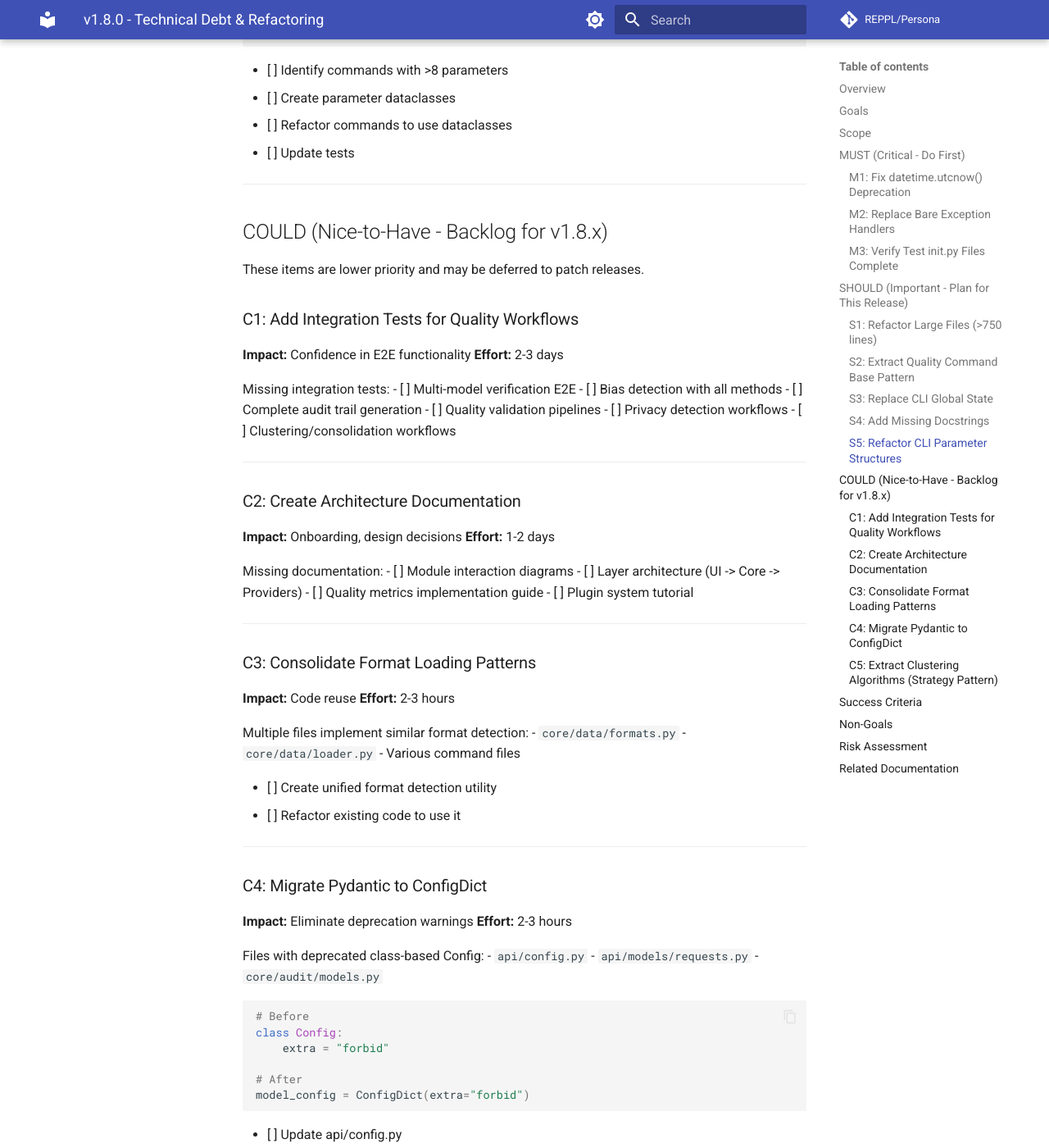
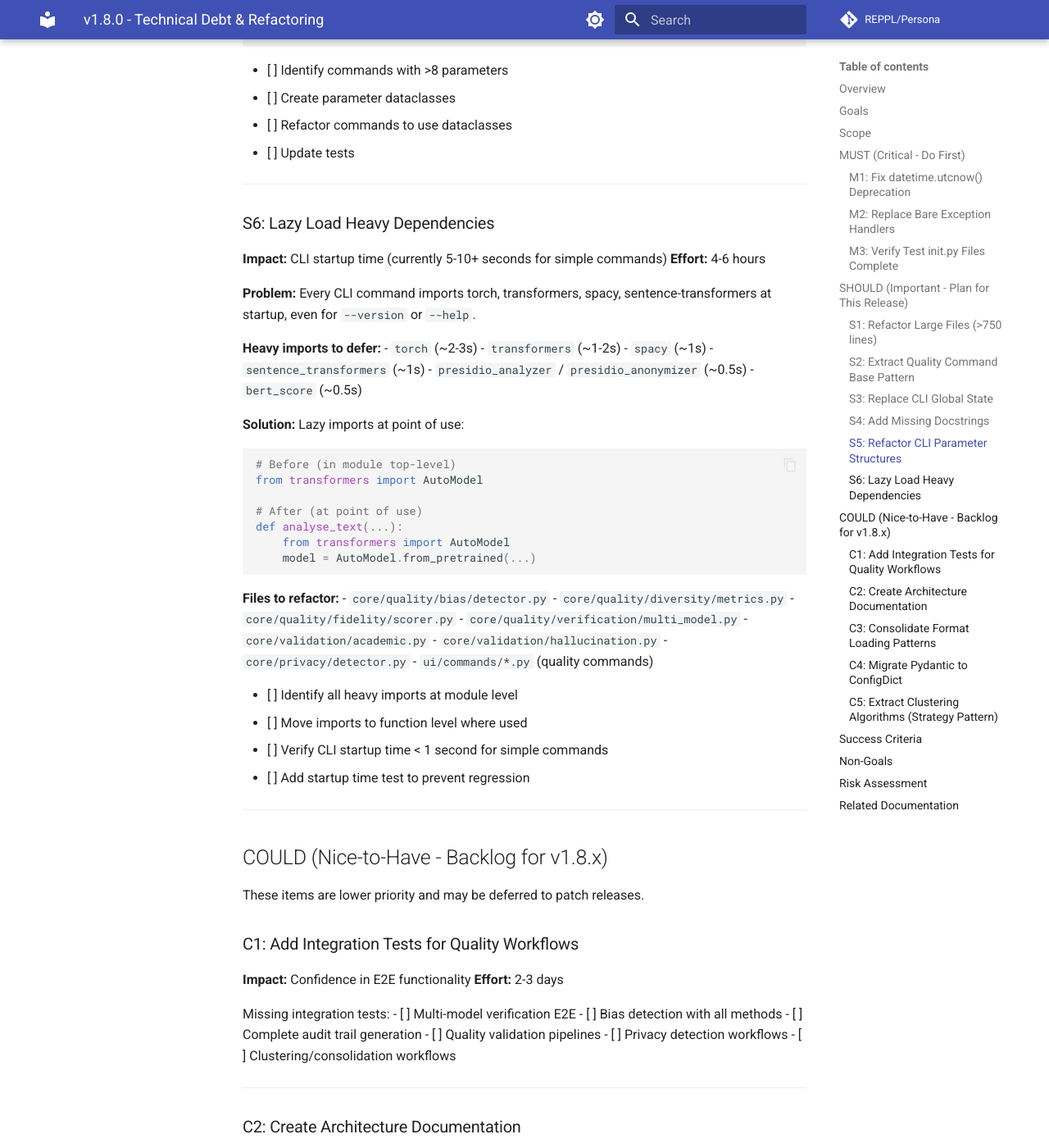
Before and after one commit to REPPL/Persona, an MkDocs documentation site: the page built from docs/development/roadmap/milestones/v1.8.0.md, in a window 1280 px wide and 1400 px high, scrolled down 5639 px. Shown: the whole window at 82% size. Built offline with MkDocs 1.6.1 and Material for MkDocs 9.7.7, drawn with Linux system fonts in a browser that asks for light colours; comment, search, counter and statistics services are not loaded.

Commit message:
docs(v1.8.0): add lazy dependency loading to refactoring items
Add S6 to address CLI startup time issue - currently 5-10+ seconds
for simple commands like --version due to eager imports of torch,
transformers, spacy, etc.

🤖 Generated with [Claude Code](https://claude.com/claude-code)

Co-Authored-By: Claude <noreply@anthropic.com>

````diff
--- a/docs/development/roadmap/milestones/v1.8.0.md
+++ b/docs/development/roadmap/milestones/v1.8.0.md
@@ -234,6 +234,50 @@ class BiasCheckParams:
 
 ---
 
+### S6: Lazy Load Heavy Dependencies
+
+**Impact:** CLI startup time (currently 5-10+ seconds for simple commands)
+**Effort:** 4-6 hours
+
+**Problem:** Every CLI command imports torch, transformers, spacy, sentence-transformers at startup, even for `--version` or `--help`.
+
+**Heavy imports to defer:**
+- `torch` (~2-3s)
+- `transformers` (~1-2s)
+- `spacy` (~1s)
+- `sentence_transformers` (~1s)
+- `presidio_analyzer` / `presidio_anonymizer` (~0.5s)
+- `bert_score` (~0.5s)
+
+**Solution:** Lazy imports at point of use:
+
+```python
+# Before (in module top-level)
+from transformers import AutoModel
+
+# After (at point of use)
+def analyse_text(...):
+    from transformers import AutoModel
+    model = AutoModel.from_pretrained(...)
+```
+
+**Files to refactor:**
+- `core/quality/bias/detector.py`
+- `core/quality/diversity/metrics.py`
+- `core/quality/fidelity/scorer.py`
+- `core/quality/verification/multi_model.py`
+- `core/validation/academic.py`
+- `core/validation/hallucination.py`
+- `core/privacy/detector.py`
+- `ui/commands/*.py` (quality commands)
+
+- [ ] Identify all heavy imports at module level
+- [ ] Move imports to function level where used
+- [ ] Verify CLI startup time < 1 second for simple commands
+- [ ] Add startup time test to prevent regression
+
+---
+
 ## COULD (Nice-to-Have - Backlog for v1.8.x)
 
 These items are lower priority and may be deferred to patch releases.
````
